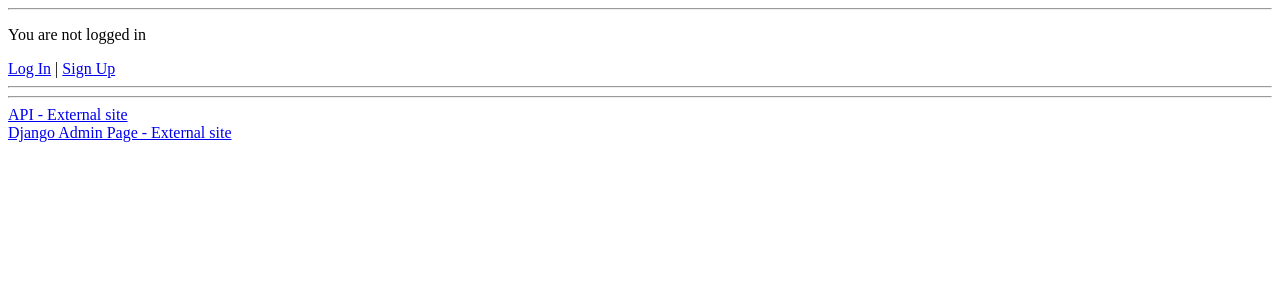
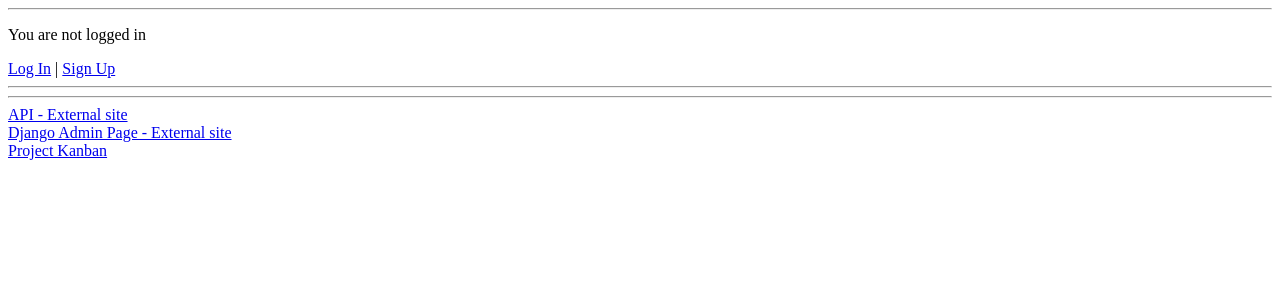
Before and after one commit to jperez0917/octo-computing-machine, a Django app: page / in a window 1280 px wide. Shown: the part 26-326 px from the top of the page. Run offline with Django 4.2, Linux system fonts and the light colour scheme.

Commit message:
Project Kanban page shows on 'base.html'.

```diff
--- a/templates/base.html
+++ b/templates/base.html
@@ -16,6 +16,7 @@
     <footer>
         <a href="http://localhost:8020/api/v1/" target="_blank">API - External site</a><br>
         <a href="http://localhost:8020/admin/" target="_blank">Django Admin Page - External site</a><br>
+        <a href="https://github.com/jperez0917/octo-computing-machine/projects/1" target="_blank">Project Kanban</a><br>
     </footer>
 </body>
 </html>
```
